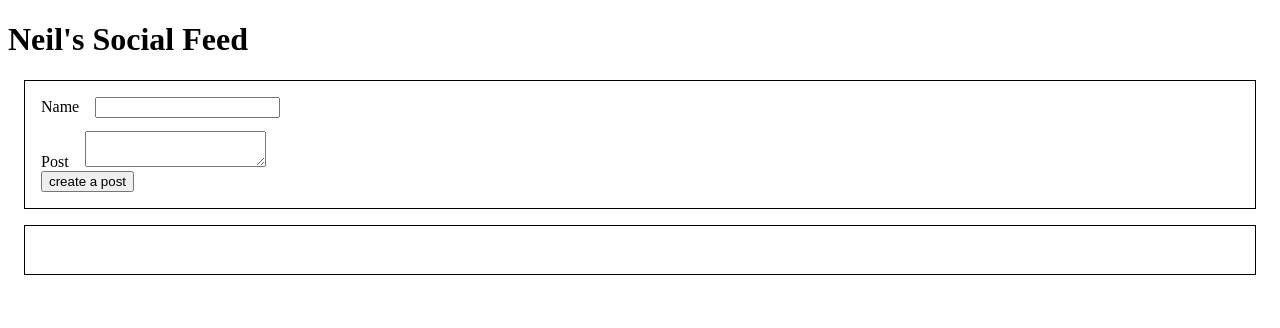
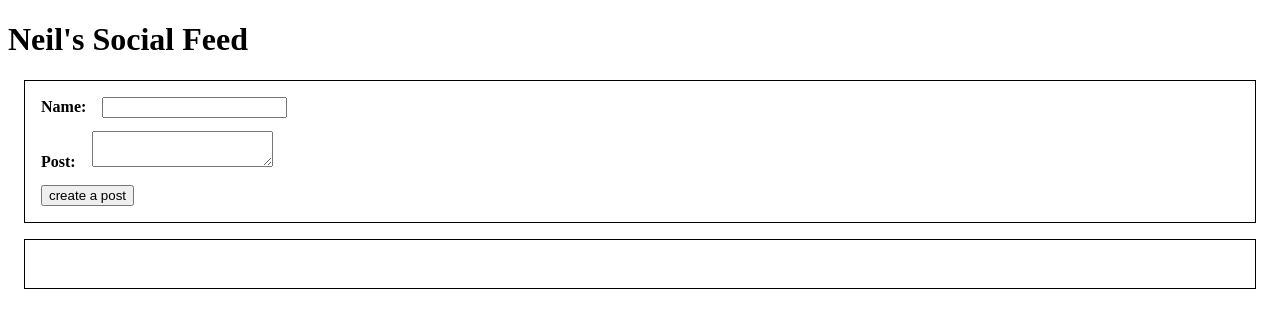
Before and after one commit to Byakuya91/Social-Feed, a React (Create React App) app: page / in a window 1280 px wide. Shown: the top 328 px of the page. Built offline with nearby package versions, Linux system fonts and the light colour scheme.

Commit message:
I've successfully added the ability to click on a label to enter in a text-box. I will be experimenting with hover effects to see what I can do and try to implement form validation.

```diff
--- a/src/App.css
+++ b/src/App.css
@@ -7,3 +7,7 @@
 
 
 }
+
+.button-status:hover{
+
+}
--- a/src/Components/CreatePost/CreatePost.jsx
+++ b/src/Components/CreatePost/CreatePost.jsx
@@ -14,21 +14,21 @@ const CreatePosts = (props) => {
             name: name,
             post: post
         };
-        // console.log(newEntry);
+       // adds the post to our array.
         props.addNewPost(newEntry);
     }
 
     return (
     <form onSubmit={handleSubmit}>
        <div className='form-group'>
-       <labeL style = {{"margin-right": "1rem"}}>Name</labeL>
-       <input type="text" className='form-control' value={name}  onChange ={(event)=> setName(event.target.value) }/>
+       <label for = 'namelabel' style = {{"margin-right": "1rem"}}> <b>Name:</b></label>
+       <input id = 'namelabel' type="text" className='form-control' value={name}  onChange ={(event)=> setName(event.target.value) }/>
        </div>
         <div className='form-group'>
-        <label style = {{"margin-right": "1rem"}} >Post</label>
-       <textarea type="text" className='form-control' style={{'margin-top':'1em' }}  value={post}onChange ={(event)=> setPost(event.target.value) } />
+        <label for = 'postlabel' style = {{"margin-right": "1rem"}} > <b>Post:</b></label>
+       <textarea id = 'postlabel' type="text" className='form-control' style={{'margin-top':'1em' }}  value={post}onChange ={(event)=> setPost(event.target.value) } />
         </div>
-       <button type='submit'  className='btn btn-primary'>create a post </button>
+       <button type='submit' style={{'margin-top':'1em' }} className='btn btn-primary'>create a post </button>
     </form>
 
 
```
